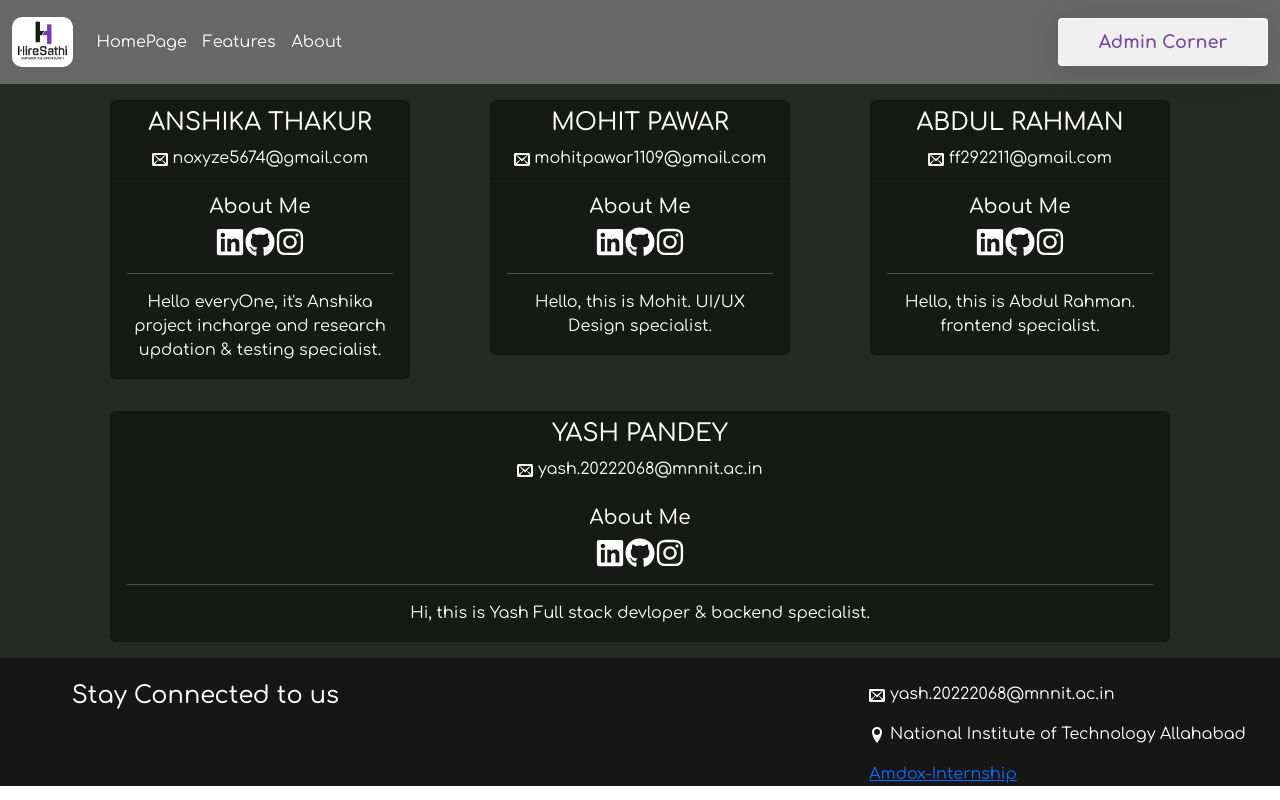
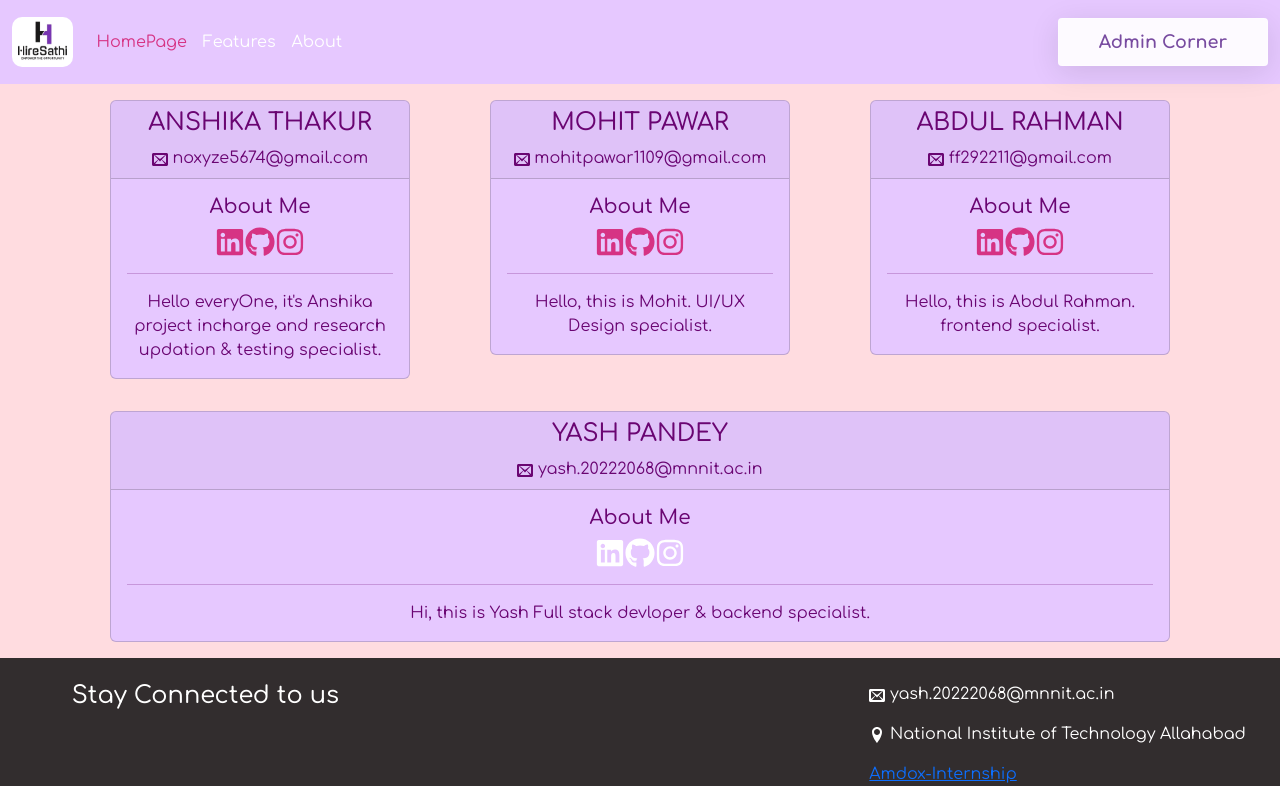
Before and after one commit to yash264/Job_Listing, a React (Create React App) app in the folder frontend/: page /about in a window 1280 px wide. Built offline with nearby package versions, Linux system fonts and the light colour scheme; no server answers.

Commit message:
Update About.jsx

```diff
--- a/frontend/src/pages/About.jsx
+++ b/frontend/src/pages/About.jsx
@@ -18,9 +18,9 @@ function About() {
     return (
         <>
 
-            <div style={{ backgroundColor: "rgba(16, 18, 15, 0.9)" }} >
+            <div className="main-bg">
 
-                <nav class="navbar navbar-expand-lg " style={{ backgroundColor: "rgb(145, 146, 148, 0.6)" }} >
+                <nav className="navbar navbar-expand-lg custom-navbar">
                     <div class="container-fluid">
                         <a className="navbar-brand" href="#">
                             <img
@@ -41,7 +41,7 @@ function About() {
                         <div class="collapse navbar-collapse" id="navbarSupportedContent">
                             <ul class="navbar-nav me-auto mb-2 mb-lg-0" >
                                 <li class="nav-item">
-                                    <Link class="nav-link" to="/" style={{ color: "white" }}>HomePage</Link>
+                                    <Link className="nav-link link-custom" to="/">HomePage</Link>
                                 </li>
                                 <li class="nav-item">
                                     <Link class="nav-link" to="../features" style={{ color: "white" }}>Features</Link>
@@ -51,7 +51,7 @@ function About() {
                                 </li>
                             </ul>
                             <div>
-                                <button type="button" class="btn btn-danger" onClick={redirect} >Admin Corner</button>
+                                <button type="button" className="btn btn-custom" onClick={redirect}>Admin Corner</button>
                             </div>
                         </div>
                     </div>
@@ -62,20 +62,20 @@ function About() {
 
                         <div class="col">
                             <div class="p-3">
-                                <div class="card text-center" style={{ backgroundColor: "rgba(16, 18, 15, 0.65)", color: "white" }}>
+                                <div className="card text-center card-custom">
                                     <div class="card-header">
                                         <h4>ANSHIKA THAKUR</h4>
                                         <ImEnvelop /> noxyze5674@gmail.com
                                     </div>
                                     <div class="card-body">
                                         <h5 class="card-title">About Me</h5>
-                                        <a href="#" style={{ color: "white" }} >
+                                        <a href="#" className="link-custom">
                                             <FaLinkedin size={30} />
                                         </a>
-                                        <a href="#" style={{ color: "white" }} >
+                                        <a href="#" className="link-custom">
                                             <FaGithub size={30} />
                                         </a>
-                                        <a href="#" target="_blank" style={{ color: "white" }} >
+                                       <a href="#" className="link-custom">
                                             <FaInstagram size={30} />
                                         </a>
                                         <hr />
@@ -89,20 +89,20 @@ function About() {
 
                         <div class="col">
                             <div class="p-3">
-                                <div class="card text-center" style={{ backgroundColor: "rgba(16, 18, 15, 0.65)", color: "white" }}>
+                                <div className="card text-center card-custom">
                                     <div class="card-header">
                                         <h4>MOHIT PAWAR</h4>
                                         <ImEnvelop /> mohitpawar1109@gmail.com
                                     </div>
                                     <div class="card-body">
                                         <h5 class="card-title">About Me</h5>
-                                        <a href="#" style={{ color: "white" }} >
+                                        <a href="#" className="link-custom">
                                             <FaLinkedin size={30} />
                                         </a>
-                                        <a href="#" style={{ color: "white" }} >
+                                        <a href="#" className="link-custom">
                                             <FaGithub size={30} />
                                         </a>
-                                        <a href="#" target="_blank" style={{ color: "white" }} >
+                                        <a href="#" className="link-custom">
                                             <FaInstagram size={30} />
                                         </a>
                                         <hr />
@@ -115,20 +115,20 @@ function About() {
                         </div>
                         <div class="col">
                             <div class="p-3">
-                                <div class="card text-center" style={{ backgroundColor: "rgba(16, 18, 15, 0.65)", color: "white" }}>
+                                <div className="card text-center card-custom">
                                     <div class="card-header">
                                         <h4>ABDUL RAHMAN</h4>
                                         <ImEnvelop /> ff292211@gmail.com
                                     </div>
                                     <div class="card-body">
                                         <h5 class="card-title">About Me</h5>
-                                        <a href="#" style={{ color: "white" }} >
+                                        <a href="#" className="link-custom">
                                             <FaLinkedin size={30} />
                                         </a>
-                                        <a href="#" style={{ color: "white" }} >
+                                        <a href="#" className="link-custom">
                                             <FaGithub size={30} />
                                         </a>
-                                        <a href="#" target="_blank" style={{ color: "white" }} >
+                                        <a href="#" className="link-custom">
                                             <FaInstagram size={30} />
                                         </a>
                                         <hr />
@@ -142,7 +142,7 @@ function About() {
 
                         <div class="col">
                             <div class="p-3" >
-                                <div class="card text-center" style={{ backgroundColor: "rgba(16, 18, 15, 0.65)", color: "white" }}>
+                                <div className="card text-center card-custom">
                                     <div class="card-header">
                                         <h4>YASH PANDEY</h4>
                                         <ImEnvelop /> yash.20222068@mnnit.ac.in
```
